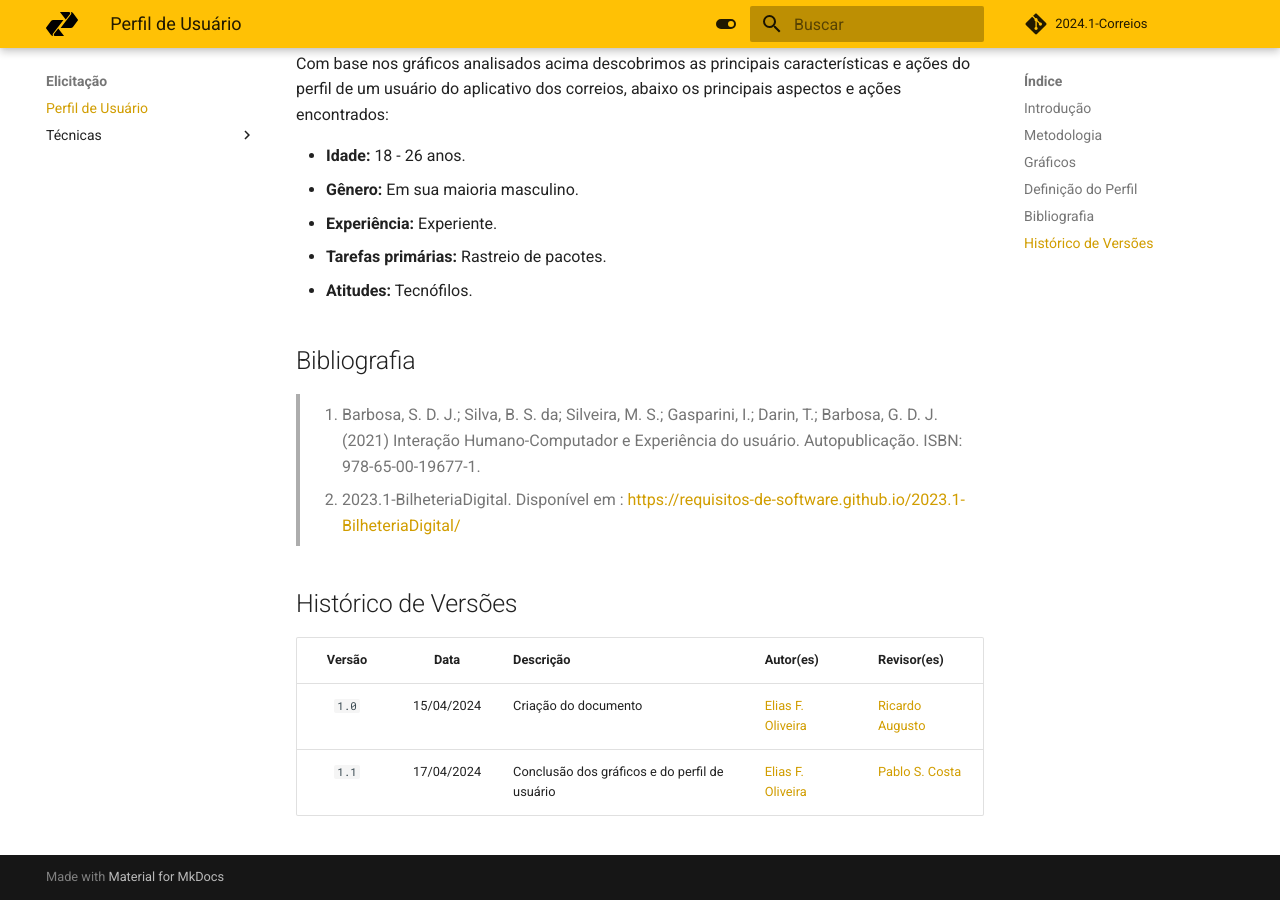
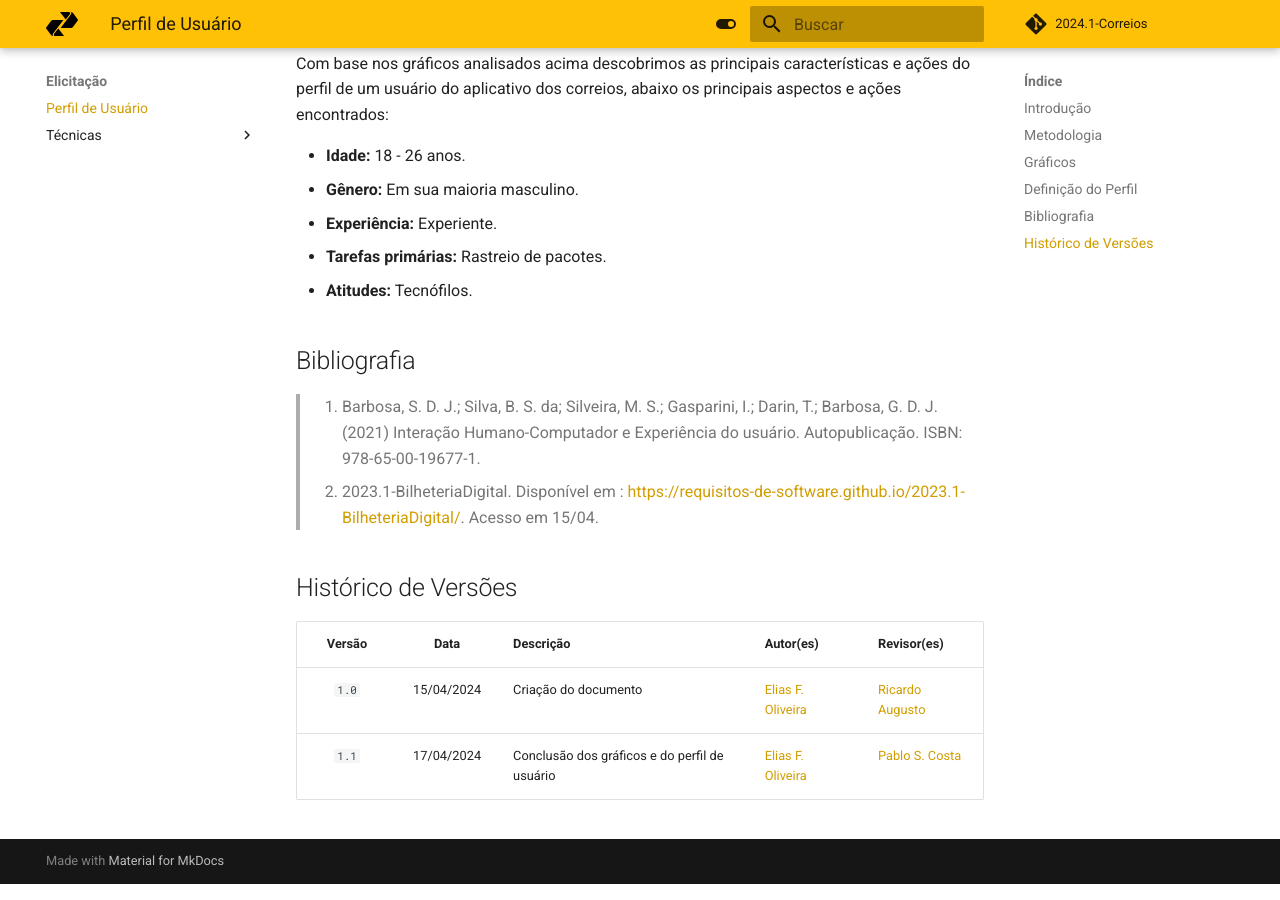
Before and after one commit to Requisitos-de-Software/2024.1-Serasa, an MkDocs documentation site: the page built from docs/elicitacao/perfil_de_usuario/perfil_de_usuario.md, in a window 1280 px wide and 900 px high, scrolled down 8107 px. Built offline with MkDocs 1.6.1 and Material for MkDocs 9.7.7, drawn with Linux system fonts in a browser that asks for light colours; comment, search, counter and statistics services are not loaded.

Commit message:
adding consultation date to bibliography

```diff
--- a/docs/elicitacao/perfil_de_usuario/perfil_de_usuario.md
+++ b/docs/elicitacao/perfil_de_usuario/perfil_de_usuario.md
@@ -214,9 +214,7 @@ Com base nos gráficos analisados acima descobrimos as principais característic
 ## Bibliografia
 
 > 1. Barbosa, S. D. J.; Silva, B. S. da; Silveira, M. S.; Gasparini, I.; Darin, T.; Barbosa, G. D. J. (2021) Interação Humano-Computador e Experiência do usuário. Autopublicação. ISBN: 978-65-00-19677-1.
->
-> 2. 2023.1-BilheteriaDigital.
-    Disponível em :  <https://requisitos-de-software.github.io/2023.1-BilheteriaDigital/>
+> 2. 2023.1-BilheteriaDigital. Disponível em :  <https://requisitos-de-software.github.io/2023.1-BilheteriaDigital/>. Acesso em 15/04.
 
 ## Histórico de Versões
 
```
